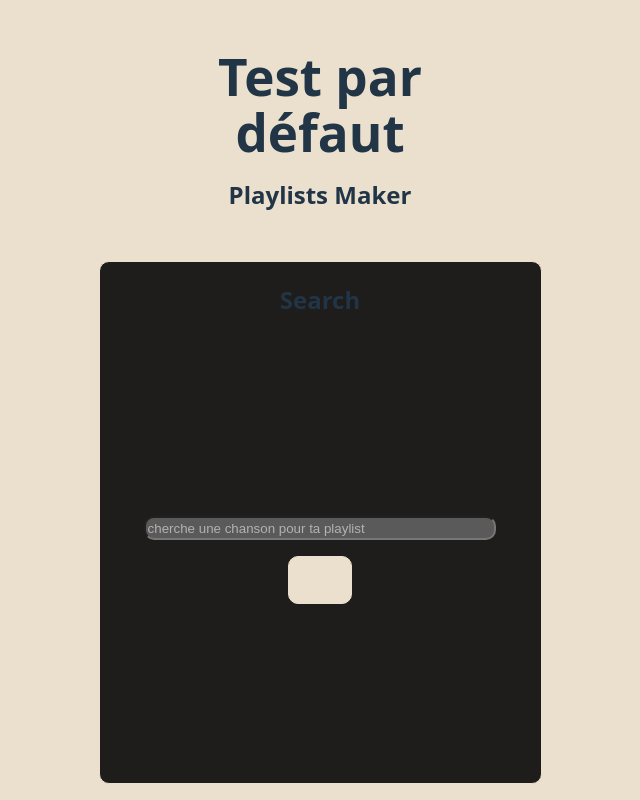
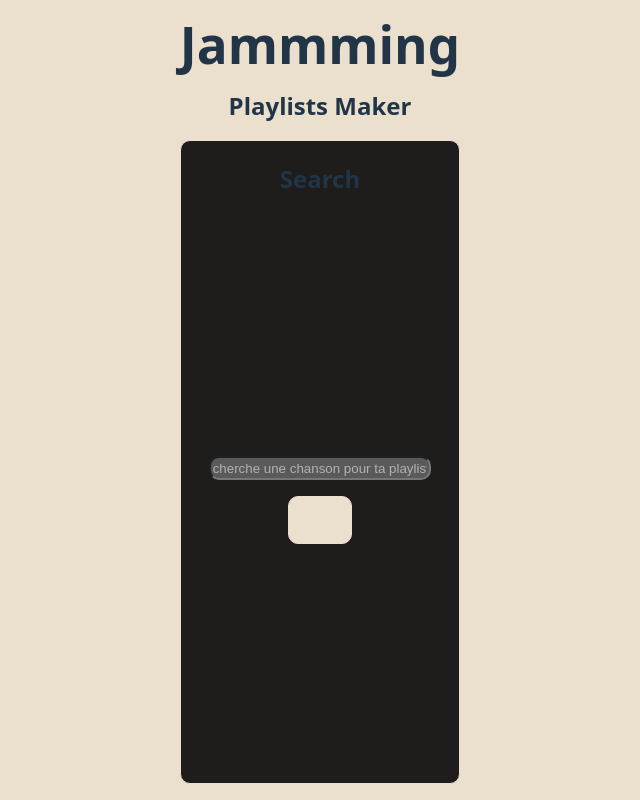
Before and after one commit to rjacqmotte/jammming, a React app: page / in a window 1280 px wide. Shown: the whole page, without its empty margins (320-960 px from the left). Built offline with nearby package versions, Linux system fonts and the light colour scheme; the HTML template or start-up script is replaced by a standard one.

Commit message:
update style in header

```diff
--- a/src/components/Header/Header.jsx
+++ b/src/components/Header/Header.jsx
@@ -1,14 +1,9 @@
 import styles from './Header.module.css';
 
 function Header() {
-  const test = import.meta.env.VITE_TEST || 'Test par défaut';
-
-  console.log('Toutes les variables:', import.meta.env);
-  console.log('Test:', import.meta.env.REACT_APP_TEST);
-
   return (
     <header className={styles.header}>
-      <h1 className={styles.headerTitle}>{test}</h1>
+      <h1 className={styles.headerTitle}>Jammming</h1>
       <h2 className={styles.headerSubtitle}>Playlists Maker</h2>
     </header>
   );
--- a/src/components/Header/Header.module.css
+++ b/src/components/Header/Header.module.css
@@ -2,7 +2,6 @@
   display: flex;
   flex-direction: column;
   gap: 1rem;
-  margin: 2rem;
 }
 
 .headerTitle,
```
